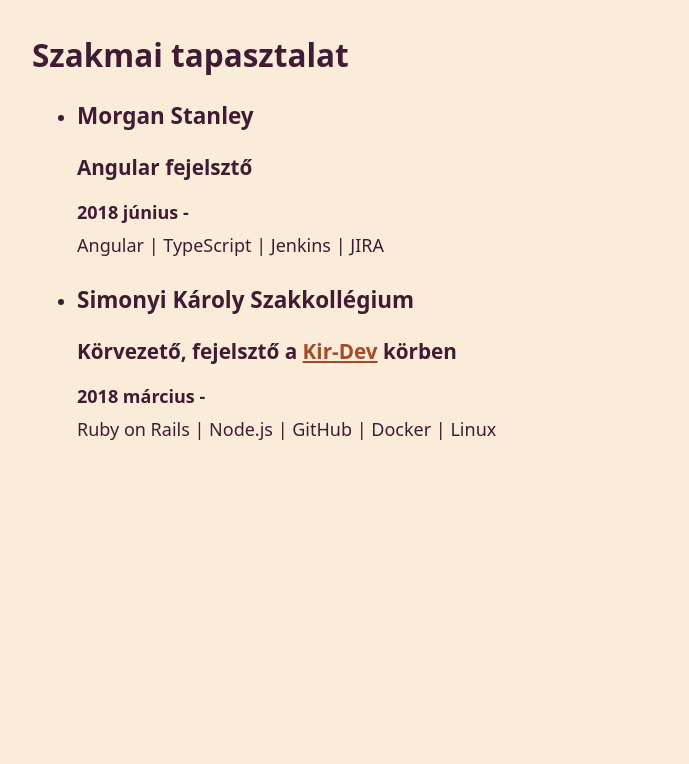
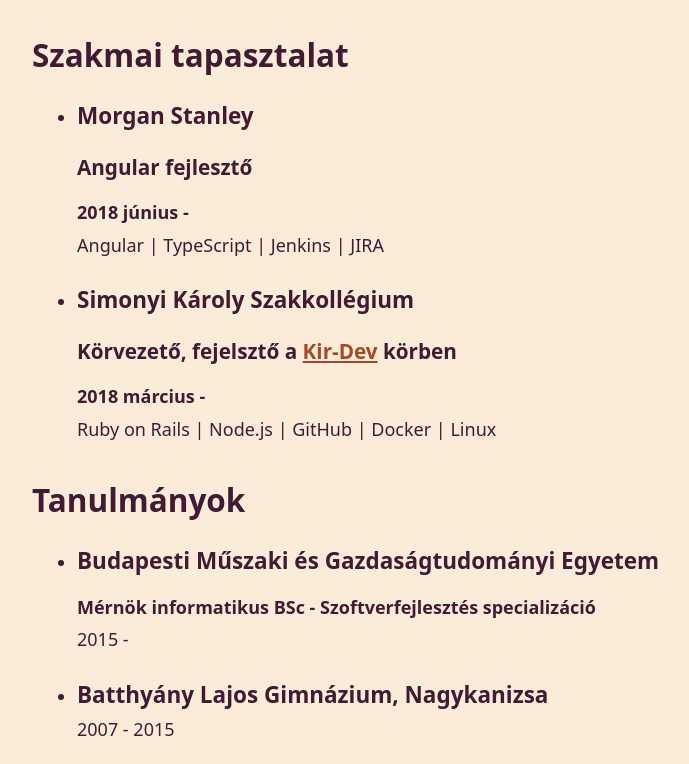
Before and after one commit to OmTheTurtle/homepage, a plain HTML site: page hu.html in a window 1280 px wide. Shown: the part 703-1467 px from the top of the page, without its empty margins (288-977 px from the left). Before the commit the page ends 1167 px from the top, so only its background shows below. Drawn offline with Linux system fonts and the light colour scheme.

Commit message:
Add education section

```diff
--- a/hu.html
+++ b/hu.html
@@ -24,7 +24,7 @@
     <article>
       <section>
         <h2>Bemutatkozás</h2>
-        <p>Fehér János vagyok, full stack fejelsztő, aki kedveli a linuxot, a Ruby on Rails-t, a TypeScript-et és mindent, ami web.</p>
+        <p>Fehér János vagyok, full stack fejelsztő. Kedvelem a linuxot, a Ruby on Rails-t, a TypeScript-et és mindent, ami web.</p>
       </section>
       <section>
         <h2>Projektek</h2>
@@ -42,7 +42,7 @@
         <ul>
           <li>
             <h3>Morgan Stanley</h3>
-            <h4>Angular fejelsztő</h4>
+            <h4>Angular fejlesztő</h4>
             <h5>2018 június - </h5>
             <p>Angular | TypeScript | Jenkins | JIRA</p>
           </li>
@@ -55,6 +55,20 @@
           </li>
         </ul>
       </section>
+      <section>
+        <h2>Tanulmányok</h2>
+        <ul>
+          <li>
+            <h3>Budapesti Műszaki és Gazdaságtudományi Egyetem</h3>
+            <h5>Mérnök informatikus BSc - Szoftverfejlesztés specializáció</h5>
+            <p>2015 - </p>
+          </li>
+          <li>
+            <h3>Batthyány Lajos Gimnázium, Nagykanizsa</h3>
+            <p>2007 - 2015</p>
+          </li>
+        </ul>
+      </section>
     </article>
   </main>
 </body>
```
Also changed, not shown: index.html (+14 -0 lines).
